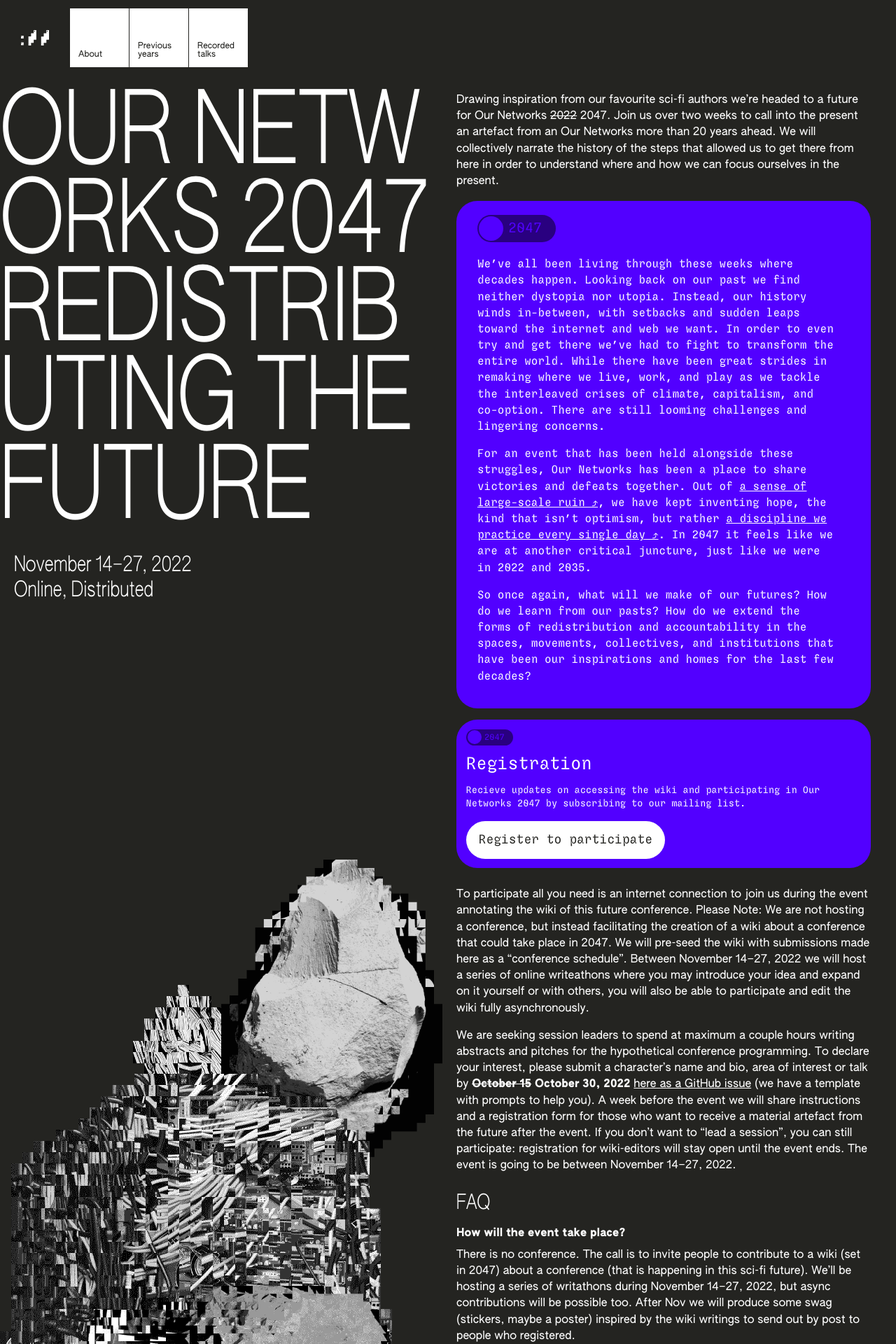
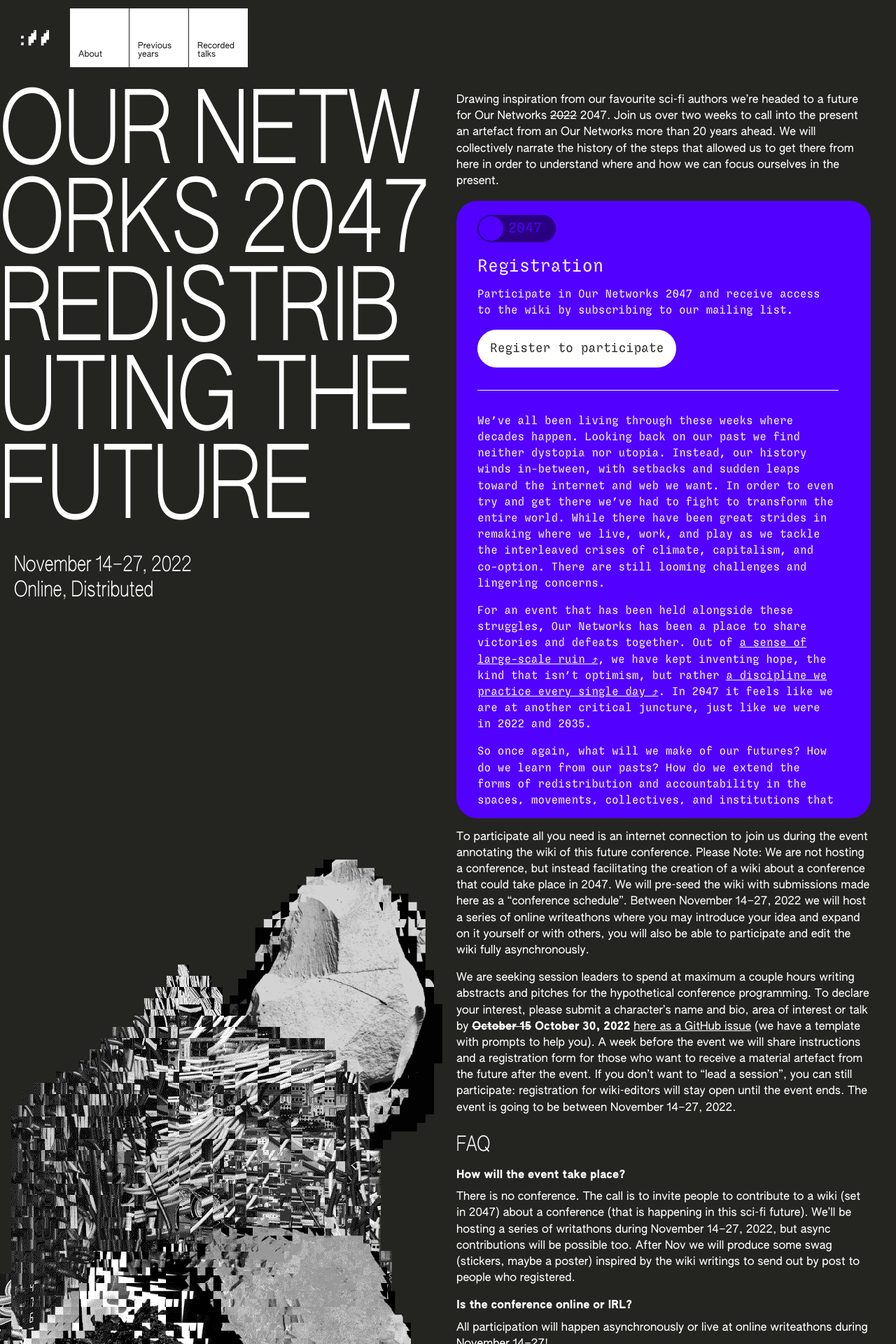
Before and after one commit to ournetworks/ournetworks.ca, a Jekyll site: the page built from index.md, in a window 1280 px wide. Shown: the top 1920 px of the page at 70% size. Built offline with Jekyll 4.4.1, drawn with Linux system fonts in a browser that asks for light colours.

Commit message:
updated placement

```diff
--- a/_includes/registration-panel.html
+++ b/_includes/registration-panel.html
@@ -1,7 +1,7 @@
 ### Registration
 {:.mt-0.mb-05.mono.fw-normal}
 
-Recieve updates on accessing the wiki and participating in Our Networks 2047 by subscribing to our mailing list.
+Participate in Our Networks 2047 and receive access to the wiki by subscribing to our mailing list.
 
 <div>
   <a class="button bg-black primary round" href="https://lists.mayfirst.org/mailman/listinfo/ournetworks">Register to participate</a>
--- a/_sass/_layout.scss
+++ b/_sass/_layout.scss
@@ -363,7 +363,7 @@
 }
 
 .content-2047-inner {
-  max-height: 40vh;
+  max-height: 50vh;
   overflow-y: scroll;
   padding-right: 1em;
 
--- a/index.md
+++ b/index.md
@@ -9,6 +9,10 @@ Drawing inspiration from our favourite sci-fi authors we’re headed to a future
 
 <div class="content-2047 bg-accent round p-2047 mb-1 mono" markdown="1">
   <div class="content-2047-inner" markdown="1">
+    {% capture registrationInclude %}{% include registration-panel.html %}{% endcapture %}
+  {{ registrationInclude | markdownify }}
+
+  ---
 
 We've all been living through these weeks where decades happen. Looking back on our past we find neither dystopia nor utopia. Instead, our history winds in-between, with setbacks and sudden leaps toward the internet and web we want. In order to even try and get there we’ve had to fight to transform the entire world. While there have been great strides in remaking where we live, work, and play as we tackle the interleaved crises of climate, capitalism, and co-option. There are still looming challenges and lingering concerns.
 
@@ -25,11 +29,6 @@ We’re excited to announce our keynote speakers, check back for more details cl
 
   </div>
 
-</div>
-
-<div class="register-panel p-1 bg-accent mono round content-2047 compact mb-2 sticky">
-  {% capture registrationInclude %}{% include registration-panel.html %}{% endcapture %}
-  {{ registrationInclude | markdownify }}
 </div>
 
 To participate all you need is an internet connection to join us during the event annotating the wiki of this future conference. Please Note: We are not hosting a conference, but instead facilitating the creation of a wiki about a conference that could take place in 2047. We will pre-seed the wiki with submissions made here as a "conference schedule". Between November 14–27, 2022 we will host a series of online writeathons where you may introduce your idea and expand on it yourself or with others, you will also be able to participate and edit the wiki fully asynchronously.
```
